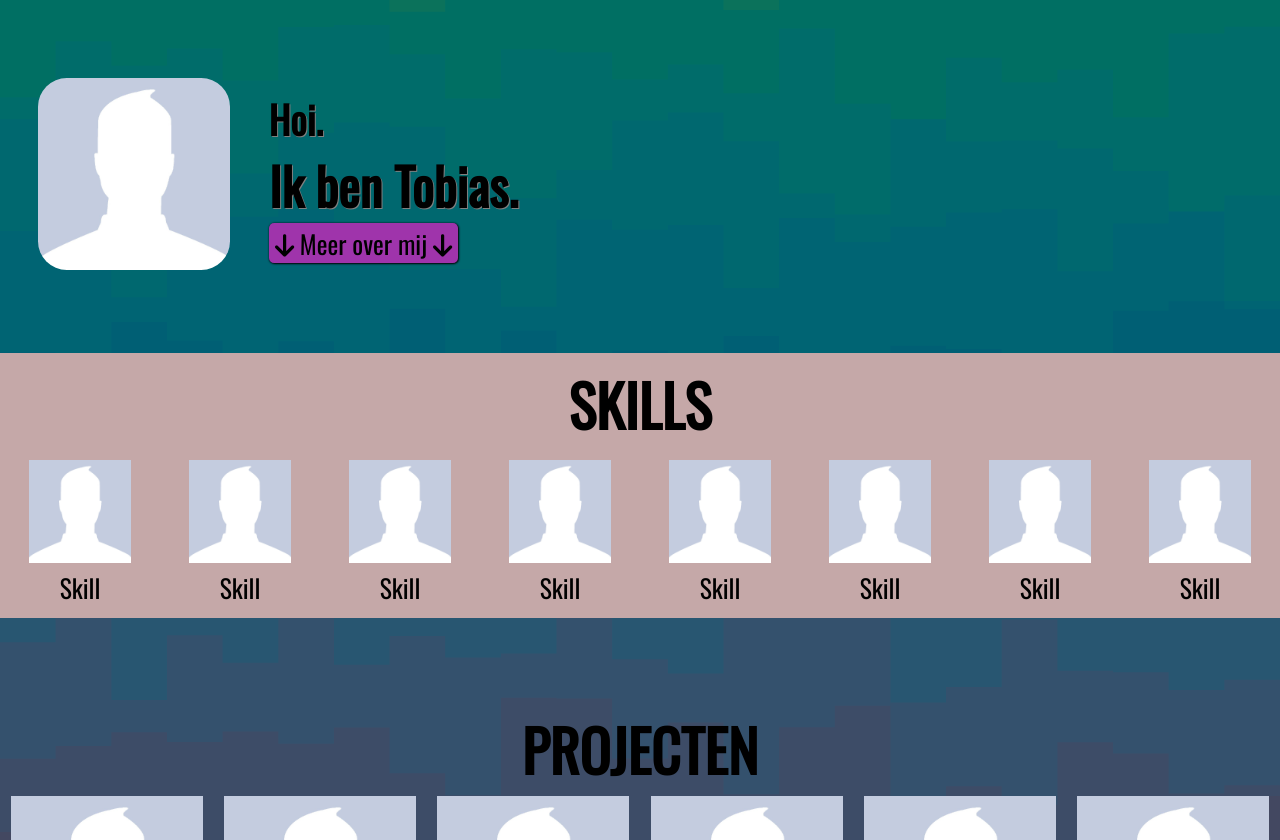
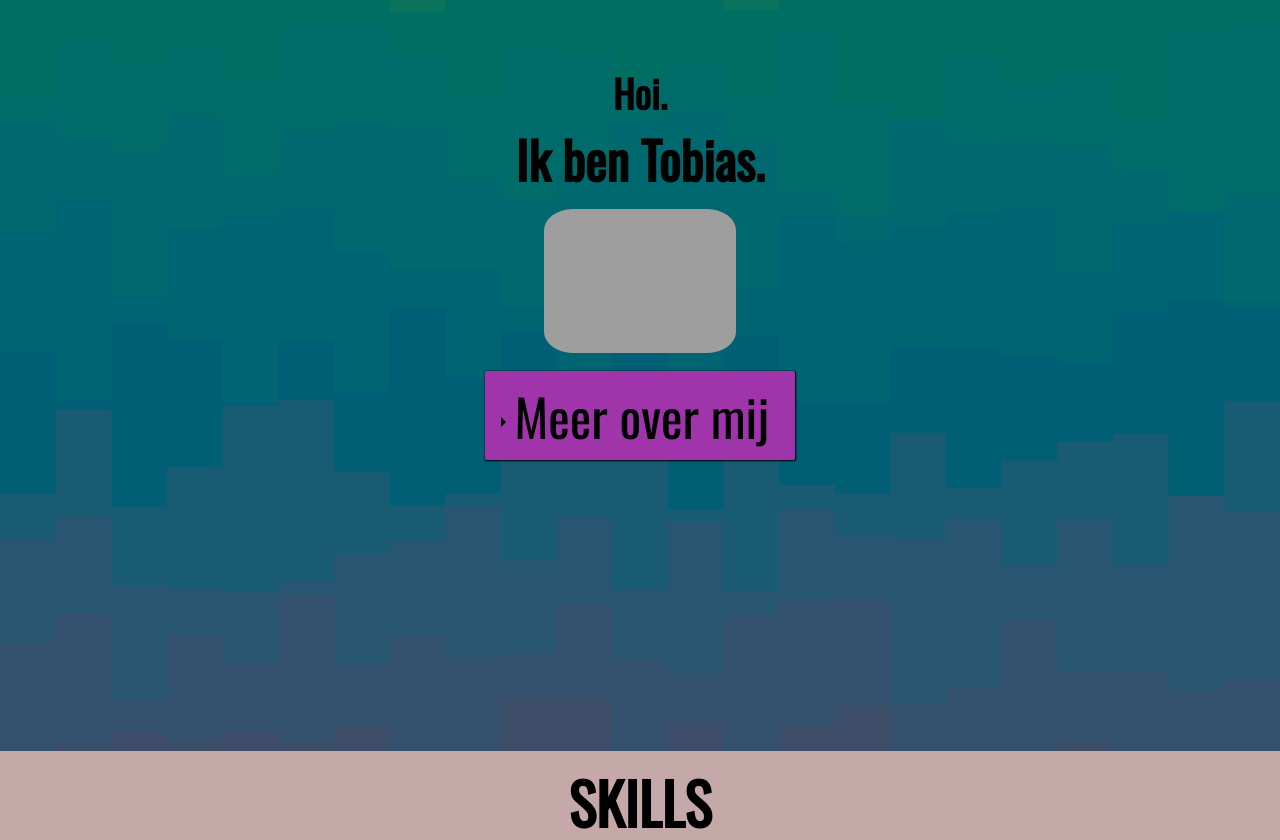
Before and after one commit to tobiasvdorp/react-portfoliowebsite, a PHP site: page / in a window 1280 px wide. Shown: the part 136-976 px from the top of the page. Run offline with PHP 8.4, Linux system fonts and the light colour scheme; some libraries are stand-ins or nearby versions; grey boxes are pictures that could not be loaded.

Commit message:
Add files via upload

```diff
--- a/index.html
+++ b/index.html
@@ -13,16 +13,7 @@
 </head>
 
 <body>
-
-   <div class="background"></div>
    <a id="top"></a>
-    <!--
-        <div class="parallax" data-parallax="scroll" data-image-src="images/poster.png"></div>
-
-    <video id="achtergrondvideo" poster="images/poster.png" autoplay muted loop>
-        <source src="images/achtergrondvideo.mp4" type="video/mp4">
-    </video>
--->
     <header>
 <!-- VOOR LOGO IPV GROTE NAAM
        <section class="logo-container">
@@ -49,30 +40,37 @@ TOBIAS
 
 
    <!-----------------OVER MIJ--------------->
-   <section class="over-mij">
+
        <!--<h2 class="overmijtitel">OVER MIJ</h2> -->
     <a id="overmij"></a>
-    <section class="overmijtekstenfoto">
-       <figure class="fotovanmij">
-            <img id="foto-van-mij" src="images/wallpaper-for-facebook-profile-photo-e1440624505574.jpeg" alt="Profielfoto">
-       </figure>
-       <section class="tekstovermij">
+
+
+       <section class="overmij">
         <h2 class="overmijtitel">Hoi.</h2>
         <h3>Ik ben Tobias.</h3>
-        <section class="secovermij" id=""><button id="meerovermij"><i class="fa-solid fa-arrow-down fa-bounce pijltjemeer"></i> Meer over mij <i class="fa-solid fa-arrow-down fa-bounce pijltjemeer"></i> </button></section>
+        <figure class="fotovanmij">
+            <img id="foto-van-mij" src="images/lege-foto.jpeg" alt="Profielfoto">
+       </figure>
 
-       <!-- <p class="tekst-over-mij" id="p1">
-            Lorem ipsum dolor sit amet, consectetur adipiscing elit. Pellentesque at interdum urna, non consequat velit. Mauris mi velit, malesuada ac ipsum at, sollicitudin interdum ex. Quisque in quam non nulla tempor maximus. Donec neque massa, porta gravida condimentum ut, finibus at sem. Maecenas vestibulum est quis nisl venenatis posuere. Nam vitae velit eu libero dictum rhoncus id vitae nunc. Aliquam suscipit velit nec est maximus, maximus lacinia est cursus. Aliquam auctor condimentum est in cursus. Nulla in leo eget dolor rutrum euismod. Etiam consectetur sollicitudin rutrum. Nam eget ipsum condimentum elit semper pellentesque.</p>
-        <p class="tekst-over-mij" id="p2">
-            Nullam tempor euismod orci egestas rhoncus. Proin facilisis eget purus sit amet vulputate. Vivamus posuere venenatis dapibus. Aliquam pretium iaculis lectus a volutpat. Fusce consectetur felis sit amet rhoncus sodales. In egestas hendrerit erat, a vehicula nulla cursus quis. Aliquam erat volutpat. Vivamus congue turpis ut lectus ultricies, ut accumsan eros pretium. Quisque a magna et ex sagittis semper vitae non risus. Nullam molestie erat a dui mollis, vel imperdiet lectus vehicula. Nulla finibus sapien felis, in auctor lectus tincidunt vitae. Fusce posuere interdum accumsan.
-        </p> -->
+
+            <input id="collapsible" class="toggle" type="checkbox">
+            <label for="collapsible" class="lbl-toggle"></i>Meer over mij </label>
+            <div class="collapsible-content">
+              <div class="content-inner">
+                <p>
+                  Lorem ipsum dolor sit amet consectetur adipisicing elit. Magnam facilis dicta sint voluptas ipsum? Obcaecati expedita delectus eos commodi est.Lorem ipsum dolor sit, amet consectetur adipisicing elit. Aperiam ut obcaecati molestiae unde accusamus quam eos velit alias officiis incidunt.
+                </p>
+              </div>
+            </div>
+
     </section>
 
-    </section>
-   </section>
 
 
-   <!-- <section id="overmij-randje"></section> -->
+
+
+
+
    <!---------------------------------------->
 
 
@@ -85,35 +83,35 @@ TOBIAS
 
 
     <figure>
-        <img src="images/wallpaper-for-facebook-profile-photo-e1440624505574.jpeg" alt="Skill" >
+        <img src="images/lege-foto.jpeg" alt="Skill" >
         <figcaption>Skill</figcaption>
     </figure>
     <figure>
-        <img src="images/wallpaper-for-facebook-profile-photo-e1440624505574.jpeg" alt="Skill">
+        <img src="images/lege-foto.jpeg" alt="Skill">
         <figcaption>Skill</figcaption>
     </figure>
     <figure>
-        <img src="images/wallpaper-for-facebook-profile-photo-e1440624505574.jpeg" alt="Skill">
+        <img src="images/lege-foto.jpeg" alt="Skill">
         <figcaption>Skill</figcaption>
     </figure>
     <figure>
-        <img src="images/wallpaper-for-facebook-profile-photo-e1440624505574.jpeg" alt="Skill">
+        <img src="images/lege-foto.jpeg" alt="Skill">
         <figcaption>Skill</figcaption>
     </figure>
     <figure>
-        <img src="images/wallpaper-for-facebook-profile-photo-e1440624505574.jpeg" alt="Skill">
+        <img src="images/lege-foto.jpeg" alt="Skill">
         <figcaption>Skill</figcaption>
     </figure>
     <figure>
-        <img src="images/wallpaper-for-facebook-profile-photo-e1440624505574.jpeg" alt="Skill">
+        <img src="images/lege-foto.jpeg" alt="Skill">
         <figcaption>Skill</figcaption>
    </figure>
    <figure>
-        <img src="images/wallpaper-for-facebook-profile-photo-e1440624505574.jpeg" alt="Skill">
+        <img src="images/lege-foto.jpeg" alt="Skill">
         <figcaption>Skill</figcaption>
    </figure>
    <figure>
-        <img src="images/wallpaper-for-facebook-profile-photo-e1440624505574.jpeg" alt="Skill">
+        <img src="images/lege-foto.jpeg" alt="Skill">
         <figcaption>Skill</figcaption>
     </figure>
 
@@ -133,27 +131,27 @@ TOBIAS
         <section id="project-platen">
 
             <figure>
-                <img src="images/wallpaper-for-facebook-profile-photo-e1440624505574.jpeg" alt="Project">
+                <img src="images/lege-foto.jpeg" alt="Project">
                 <figcaption>Project 1</figcaption>
             </figure>
             <figure>
-                <img src="images/wallpaper-for-facebook-profile-photo-e1440624505574.jpeg" alt="Project">
+                <img src="images/lege-foto.jpeg" alt="Project">
                 <figcaption>Project 2</figcaption>
             </figure>
             <figure>
-                <img src="images/wallpaper-for-facebook-profile-photo-e1440624505574.jpeg" alt="Project">
+                <img src="images/lege-foto.jpeg" alt="Project">
                 <figcaption>Project 3</figcaption>
             </figure>
             <figure>
-                <img src="images/wallpaper-for-facebook-profile-photo-e1440624505574.jpeg" alt="Project">
+                <img src="images/lege-foto.jpeg"alt="Project">
                 <figcaption>Project 4</figcaption>
             </figure>
             <figure>
-                <img src="images/wallpaper-for-facebook-profile-photo-e1440624505574.jpeg" alt="Project">
+                <img src="images/lege-foto.jpeg" alt="Project">
                 <figcaption>Project 4</figcaption>
             </figure>
             <figure>
-                <img src="images/wallpaper-for-facebook-profile-photo-e1440624505574.jpeg" alt="Project">
+                <img src="images/lege-foto.jpeg" alt="Project">
                 <figcaption>Project 4</figcaption>
             </figure>
 
@@ -170,18 +168,18 @@ TOBIAS
 
 <section class="social-logos">
     <figure>
-    <img class= "social1" src="images/wallpaper-for-facebook-profile-photo-e1440624505574.jpeg" alt="social">
+    <img class= "social1" src="images/lege-foto.jpeg" alt="social">
 
 </figure>
     <figure>
 
-    <img class= "social2" src="images/wallpaper-for-facebook-profile-photo-e1440624505574.jpeg" alt="social">
+    <img class= "social2" src="images/lege-foto.jpeg" alt="social">
     </figure>
     <figure>
-      <img class= "social3" src="images/wallpaper-for-facebook-profile-photo-e1440624505574.jpeg" alt="social">
+      <img class= "social3" src="images/lege-foto.jpeg" alt="social">
     </figure>
     <figure>
-    <img class= "social4" src="images/wallpaper-for-facebook-profile-photo-e1440624505574.jpeg" alt="social">
+    <img class= "social4" src="images/lege-foto.jpeg" alt="social">
 </figure>
 </section>
 
--- a/styles.css
+++ b/styles.css
@@ -21,6 +21,7 @@ body {
   background-size: cover;
   background-repeat: no-repeat;
   background-attachment: fixed;
+
 }
 
 /* DIT KAN GEBRUIKT WORDEN VOOR EEN LOGO FOTO IPV GROTE NAAM MET TEXT
@@ -52,7 +53,7 @@ nav {
   position: sticky;
   top: 0;
   background: rgb(197, 168, 168);
-  z-index: 100;
+  z-index: 999;
 }
 
 .navbar-item {
@@ -77,34 +78,32 @@ button.contact {
 
 /* ----------------OVER MIJ----------- */
 
-section.over-mij {
-  margin-bottom: 35vh;
-  margin-top: 5vh;
+.overmij {
+display: flex;
+flex-direction: column;
+align-items: center;
+margin-bottom: 40vw;
 }
 
-section.overmijtekstenfoto {
-  display: flex;
-  flex-direction: row;
-  align-items: center;
-  justify-content: flex-start;
+h2.overmijtitel,
+.overmij h3 {
+  margin: 0;
+
+
 }
-h2.overmijtitel,
-.tekstovermij h3 {
-  margin: 0;
-}
-
-.tekstovermij {
-  text-shadow: 1px 1px 0px grey;
+.overmijtitel {
+  padding-top: 5vw;
 }
 
 figure.fotovanmij {
   width: 18vw;
-  margin: 3vw;
+  margin: 1vw;
 }
 
 #foto-van-mij {
   width: 18vw;
   border-radius: 15%;
+
 }
 
 #meerovermij {
@@ -116,6 +115,72 @@ figure.fotovanmij {
   font-size: 2vw;
   font-family: "Oswald", sans-serif;
   box-shadow: 0.5px 0.5px 2px 0.5px black;
+  display: none;
+}
+
+
+input[type="checkbox"] {
+  display: none;
+}
+
+.lbl-toggle {
+  font-size: 4vw;
+  text-align: center;
+  color: black;
+  background: rgb(159, 52, 171);
+  cursor: pointer;
+  border-radius: 2px;
+  transition: all 0.25s ease-out;
+  box-shadow: 0.5px 0.5px 2px 0.5px black;
+  padding: 0.5vw 2vw 0.5vw 1vw;
+  margin-bottom: 1.5vw;
+}
+
+.collapsible-content {
+  max-height: 0px;
+  overflow: hidden;
+  transition: max-height 0.25s ease-in-out;
+}
+
+.toggle:checked + .lbl-toggle + .collapsible-content {
+  max-height: 100vh;
+}
+
+.toggle:checked + .lbl-toggle {
+  border-bottom-right-radius: 0;
+  border-bottom-left-radius: 0;
+}
+
+.collapsible-content .content-inner {
+  background: rgba(250, 224, 66, 0.2);
+  border-bottom-left-radius: 7px;
+  border-bottom-right-radius: 7px;
+  padding: 0.5rem 1rem;
+  display: flex;
+}
+
+.lbl-toggle::before {
+  content: ' ';
+  display: inline-block;
+
+  border-top: 5px solid transparent;
+  border-bottom: 5px solid transparent;
+  border-left: 5px solid currentColor;
+
+  vertical-align: middle;
+  margin-right: .5rem;
+  margin-left: .2rem;
+  transform: translateY(-2px);
+
+  transition: transform .2s ease-out;
+}
+.toggle:checked + .lbl-toggle::before {
+  transform: rotate(90deg) translateX(-3px);
+}
+
+.toggle:checked + .lbl-toggle {
+  border-bottom-right-radius: 0;
+  border-bottom-left-radius: 0;
 }
 
 /* -------------------------------- */
@@ -281,7 +346,7 @@ footer {
     margin: 0.4vw;
     padding: 0 1vw;
   }
-  .tekstovermij h3 {
+  .overmij h3 {
     margin: 0px;
     padding: 0px;
   }
@@ -294,12 +359,12 @@ footer {
     margin: 0.4vw;
     padding: 0 1vw;
   }
-  .tekstovermij h3 {
+  .overmij h3 {
     margin: 0px;
     padding: 0px;
     font-size: 3vw;
   }
-  .tekstovermij h2 {
+  .overmij h2 {
     font-size: 2vw;
   }
   #foto-van-mij,
@@ -317,10 +382,10 @@ footer {
     font-size: 1.8vw;
     margin: 0.5vw;
   }
-  .tekstovermij h3 {
+  .overmij h3 {
     font-size: 4vw;
   }
-  .tekstovermij h2 {
+  .overmij h2 {
     font-size: 3vw;
   }
   #foto-van-mij,
@@ -335,10 +400,10 @@ footer {
     font-size: 2vw;
     margin: 0.5vw;
   }
-  .tekstovermij h3 {
+  .overmij h3 {
     font-size: 4.8vw;
   }
-  .tekstovermij h2 {
+  .overmij h2 {
     font-size: 3.8vw;
   }
   #foto-van-mij,
@@ -367,10 +432,10 @@ footer {
   button.contact {
     font-size: 2.9vw;
   }
-  .tekstovermij h3 {
+  .overmij h3 {
     font-size: 5.4vw;
   }
-  .tekstovermij h2 {
+  .overmij h2 {
     font-size: 4.5vw;
   }
   #meerovermij {
@@ -383,10 +448,10 @@ footer {
   button.contact {
     font-size: 4vw;
   }
-  .tekstovermij h3 {
+  .overmij h3 {
     font-size: 6vw;
   }
-  .tekstovermij h2 {
+  .overmij h2 {
     font-size: 5vw;
   }
   .secovermij {
@@ -409,11 +474,11 @@ footer {
     border: 1.2px;
   }
 
-/*---OVER MIJ---*/
-  .tekstovermij h3 {
+  /*---OVER MIJ---*/
+  .overmij h3 {
     font-size: 11vw;
   }
-  .tekstovermij h2 {
+  .overmij h2 {
     font-size: 8vw;
     line-height: 0.7;
   }
@@ -443,7 +508,7 @@ footer {
     font-size: 15px;
     line-height: 0.7;
   }
-/*------PROJECTEN-----*/
+  /*------PROJECTEN-----*/
   #project-platen {
     flex-wrap: wrap;
     justify-content: center;
@@ -466,7 +531,7 @@ footer {
     font-size: 22px;
   }
 
-/*-----CONTACT-----*/
+  /*-----CONTACT-----*/
   #contacttitel {
     font-size: 7vw;
   }
@@ -478,7 +543,7 @@ footer {
   .social-logos img {
     width: 30px;
   }
-  #contacttitel{
+  #contacttitel {
     font-size: 32px;
   }
 }
```
